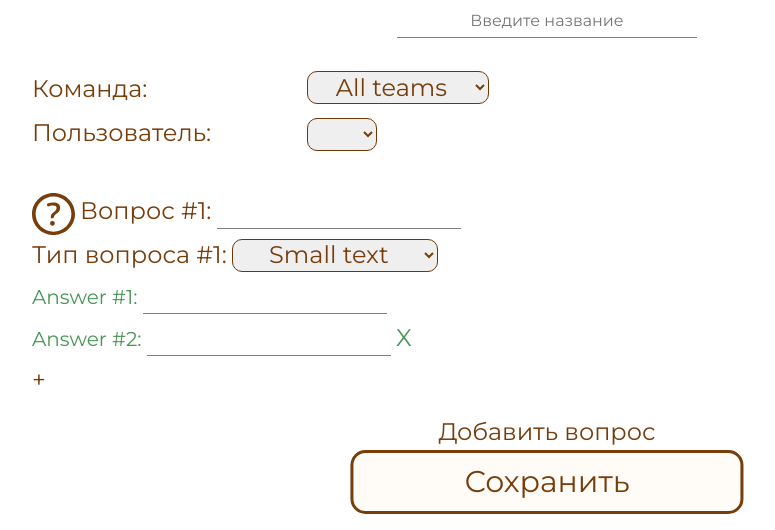
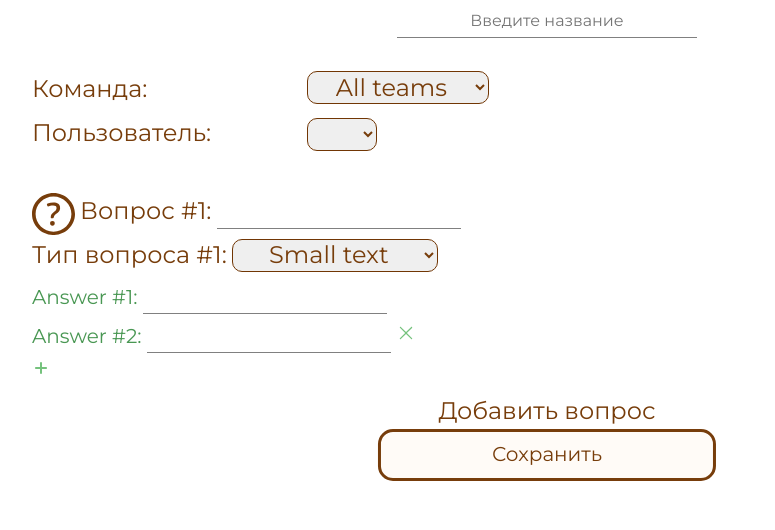
Before and after one commit to K0mp0t/polls360, a Django app: page /polls/new/ in a window 1280 px wide; the page is wider, and only the part inside the window is pictured. Shown: the part 416-946 px from the top of that part, without its empty margins (93-868 px from the left). After the commit the page ends 897 px from the top of that part, so only its background shows below. Run offline with Django 3.2, Linux system fonts and the light colour scheme; the visitor is signed in with stand-in values (Sample User, id 1); lists and menus that the app fills with data are empty; some libraries are stand-ins or nearby versions.

Commit message:
finished all templates and backend

```diff
--- a/login/forms.py
+++ b/login/forms.py
@@ -19,7 +19,9 @@ class EditTeamForm(forms.Form):
     def __init__(self, team=None, *args, **kwargs):
         super(EditTeamForm, self).__init__(*args, **kwargs)
         profiles = Profile.objects.filter(team=team)
-        self.fields['name'] = forms.CharField(label='Название команды', required=False, initial=team.name)
+        self.fields['name'] = forms.CharField(label='Название команды', required=False, initial=team.name,
+                                              widget=forms.TextInput(attrs={'class': 'text-input-org text-second-org text-center'}))
         for profile in profiles:
             self.fields[str(profile.id)+'_position'] = forms.CharField(label='Роль '+profile.user.username,
-                                                                             required=False, initial=profile.position)
+                                                                             required=False, initial=profile.position,
+                                                                       widget=forms.TextInput(attrs={'class': 'text-input-org text-second-org text-center'}))
--- a/polls/admin.py
+++ b/polls/admin.py
@@ -65,6 +65,9 @@ class PollResultAdmin(admin.ModelAdmin):
         return obj.get_poll_name()
 
     def team_name(self, obj):
+        if obj is None:
+            return '-'
+        print(1)
         return obj.get_team_name()
 
     def username(self, obj):
--- a/polls/forms.py
+++ b/polls/forms.py
@@ -21,5 +21,5 @@ class PollForm(forms.Form):
 class NewPollForm(forms.Form):
     user = forms.ChoiceField(label='Пользователь', widget=forms.Select(attrs={'class': 'std-select text-second-org'}), choices=[(user.username, user.username) for user in User.objects.all()])
     pollName = forms.CharField(label='Название опроса', max_length=100, widget=forms.TextInput(attrs={'placeholder': 'Введите название'}))
-    team_choices = [(None, 'All teams')]+[(team.name, team.name) for team in Team.objects.all()]
+    team_choices = [(-1, 'All teams')]+[(team.id, team.name) for team in Team.objects.all()]
     team = forms.ChoiceField(label='Команда', widget=forms.Select(attrs={'class': 'std-select text-second-org'}), choices=team_choices)
--- a/polls/models.py
+++ b/polls/models.py
@@ -56,7 +56,8 @@ class PollResult(models.Model):
         return QuestionAnswerPair.objects.filter(poll_result=self).first().question.poll.name
 
     def get_team_name(self):
-        return QuestionAnswerPair.objects.filter(poll_result=self).first().question.poll.team.name
+        team = QuestionAnswerPair.objects.filter(poll_result=self).first().question.poll.team
+        return team.name if team is not None else 'All Teams'
 
     def get_username(self):
         return self.user.username
--- a/polls/views.py
+++ b/polls/views.py
@@ -1,7 +1,8 @@
 from django.shortcuts import render
-from django.urls import reverse_lazy
+from django.urls import reverse_lazy, reverse
 from django.http.response import HttpResponseRedirect, HttpResponse
 from .models import *
+from login.models import Team
 from .forms import *
 from django.db.models import Q
 
@@ -41,7 +42,11 @@ def new_poll(request):
             return render(request, 'polls/staff_only.html', locals())
         form = NewPollForm(request.POST or None)
         if request.POST:
-            n_poll = Poll.objects.create(user=User.objects.get(username=form.data['user']), name=form.data['pollName'])
+            if int(form.data['team']) != -1:
+                team = Team.objects.get(id=int(form.data['team']))
+                n_poll = Poll.objects.create(user=User.objects.get(username=form.data['user']), name=form.data['pollName'], team=team)
+            else:
+                n_poll = Poll.objects.create(user=User.objects.get(username=form.data['user']), name=form.data['pollName'])
             question_index = 1
             answer_index = 1
             q = 'question'+str(question_index)
@@ -57,6 +62,7 @@ def new_poll(request):
                     answer = 'answer'+str(question_index)+'_'+str(answer_index)
                 question_index += 1
                 q = 'question'+str(question_index)
+            return HttpResponseRedirect(reverse('polls'))
         return render(request, 'polls/new_poll.html', locals())
     else:
         return HttpResponseRedirect(reverse_lazy('login'))
--- a/static/css/main_style.css
+++ b/static/css/main_style.css
@@ -325,8 +325,8 @@ div.poll-field-wrapper > div > input[type='text']::placeholder, div.poll-field-w
     font-family: Montserrat, serif;
     font-style: normal;
     font-weight: normal;
-    font-size: 30px;
-    line-height: 35px;
+    font-size: 20px;
+    line-height: 23px;
     display: flex;
     align-items: center;
     text-align: center;
--- a/static/js/new_poll_scripts.js
+++ b/static/js/new_poll_scripts.js
@@ -14,10 +14,11 @@ function addQuestionField() {
     const qNum = findLeastNum(qFields);
     qFields.set(qNum, new Set([1]));
     const divElement = document.createElement("div");
-    let path = document.getElementById("vip-icon").src;
+    let path1 = document.getElementById("vip-icon1").src;
+    let path3 = document.getElementById("vip-icon3").src;
     divElement.innerHTML = `
         <div>
-            <img style="width: 4%" src="${path}">
+            <img style="width: 4%" src="${path1}">
             <label class="text-second-org" for="id_question${qNum}">Вопрос #${qNum}</label>
             <input type="text" name="question${qNum}" required id="id_question${qNum}">
             <a id="q_delete${qNum}" class="text-second-org icon std-link" style="text-align: left; display: inline-block" onclick="return deleteField(this, ${qNum})" href="#">X</a>
@@ -37,7 +38,9 @@ function addQuestionField() {
                     <input type="text" name="answer${qNum}_1" required id="id_answer${qNum}_1">
                 </li>
             </div>
-            <a href="#" class="text-second-org icon std-link" style="text-align: left" id="add_answer_ref${qNum}" onclick="return addPossibleAnswer(${qNum})">[+]</a>
+            <a href="#" class="text-second-org icon std-link" style="text-align: left" id="add_answer_ref${qNum}" onclick="return addPossibleAnswer(${qNum})">
+                <img src="${path3}" class="std-link">
+            </a>
         </ul>`;
     divElement.id = "question"+qNum;
     divElement.classList.add("poll-field-wrapper");
@@ -76,6 +79,7 @@ function deletePossibleAnswer(field, qNum, aNum) {
     let contDiv = field.parentNode;
     contDiv.parentNode.removeChild(contDiv);
     let answers = qFields.get(qNum);
+    let path2 = document.getElementById("vip-icon2").src;
     answers.delete(aNum);
     qFields.set(qNum, answers);
     if (aNum !== 2) {
@@ -85,7 +89,7 @@ function deletePossibleAnswer(field, qNum, aNum) {
         let onclickValue = `return deletePossibleAnswer(this, ${qNum}, ${aNum - 1})`;
         deleteBtn.setAttribute("onclick", onclickValue);
         deleteBtn.id = "delete" + qNum;
-        deleteBtn.text = "X";
+        deleteBtn.innerHTML = `<img src="${path2}" class="std-link">`;
         deleteBtn.classList.add("text-second");
         deleteBtn.style.display = "inline-block";
         lastChild.parentNode.appendChild(deleteBtn);
@@ -99,11 +103,14 @@ function addPossibleAnswer(qNum) {
     answers.add(aNum);
     qFields.set(qNum, answers);
     let divElement = document.createElement("div");
+    let path2 = document.getElementById("vip-icon2").src;
     divElement.innerHTML = `
         <li>
             <label for="id_answer${qNum}_${aNum}">Answer #${aNum}:</label>
             <input type="text" name="answer${qNum}_${aNum}" required id="id_answer${qNum}_${aNum}">
-            <a style="display: inline-block" class="text-second" onclick="return deletePossibleAnswer(this, ${qNum}, ${aNum})" id="delete${qNum}" href="#">X</a>
+            <a style="display: inline-block" class="text-second" onclick="return deletePossibleAnswer(this, ${qNum}, ${aNum})" id="delete${qNum}" href="#">
+                <img src="${path2}" class="std-link">
+            </a>
         </li>`;
     divElement.id = "answer"+qNum+"_"+aNum;
     divElement.classList.add("text-second");
--- a/templates/polls/new_poll.html
+++ b/templates/polls/new_poll.html
@@ -7,6 +7,8 @@
 {% if user.is_authenticated and user.is_staff %}
 <div class="container margin-class">
     <script src="{% static 'js/new_poll_scripts.js' %}"></script>
+    <img src="{% static 'img/cross-g.svg' %}" id="vip-icon2" style="position: absolute" hidden class="std-link">
+    <img src="{% static 'img/plus-g.svg' %}" id="vip-icon3" style="position: absolute" hidden class="std-link">
     <h3 class="text-main">Новый опрос</h3>
     <form method="post" id="questions" autocomplete="off">
         {% csrf_token %}
@@ -35,7 +37,7 @@
         </div>
         <div class="poll-field-wrapper margin-class" id="question1">
             <div>
-                <img id="vip-icon" style="width: 4%" src="{% static 'img/question.svg' %}">
+                <img id="vip-icon1" style="width: 4%" src="{% static 'img/question.svg' %}">
                 <label class="text-second-org" for="id_question1">Вопрос #1:</label>
                 <input type="text" name="question1" required id="id_question1">
                 <br>
@@ -57,11 +59,13 @@
                     <li>
                         <label for="id_answer1_2">Answer #2:</label>
                         <input type="text" name="answer1_2" required id="id_answer1_2">
-                        <a style="display: inline-block" class="text-second" onclick="return deletePossibleAnswer(this, 1, 2)" id="delete1" href="#">X</a>
+                        <a style="display: inline-block" class="text-second" onclick="return deletePossibleAnswer(this, 1, 2)" id="delete1" href="#">
+                            <img src="{% static 'img/cross-g.svg' %}" class="std-link">
+                        </a>
                     </li>
                 </div>
                 <a href="#" class="text-second-org icon std-link" style="text-align: left" id="add_answer_ref1" onclick="return addPossibleAnswer(1)">
-                    +
+                    <img src="{% static 'img/plus-g.svg' %}" class="std-link">
                 </a>
             </ul>
         </div>
--- a/templates/polls/polls.html
+++ b/templates/polls/polls.html
@@ -14,9 +14,11 @@
                         <div class="col-11">
                             <li class="text-main std-link">
                                 <a class="std-link" href="{% url 'poll' poll.id %}">
-                                    <span class="text-main">{{ poll.name }}</span>
+                                    <span class="text-main">{{ poll.name }} - </span>
                                     {% if poll.team.name %}
-                                    - <span class="text-org"> {{ poll.team.name }} </span>
+                                    <span class="text-org"> {{ poll.team.name }} </span>
+                                    {% else %}
+                                    <span class="text-org"> All Teams </span>
                                     {% endif %}
                                 </a>
                             </li>
```
Also changed, not shown: other parts of static/css/main_style.css (+32 -58 lines), templates/login/edit_team.html (+15 -3 lines), templates/login/team_info.html (+5 -5 lines), static/img/cross-g.svg (added), static/img/cross-org.svg (added), static/img/minus-org.svg (added), static/img/plus-g.svg (added), static/img/plus-org.svg (added), 1 other file.
